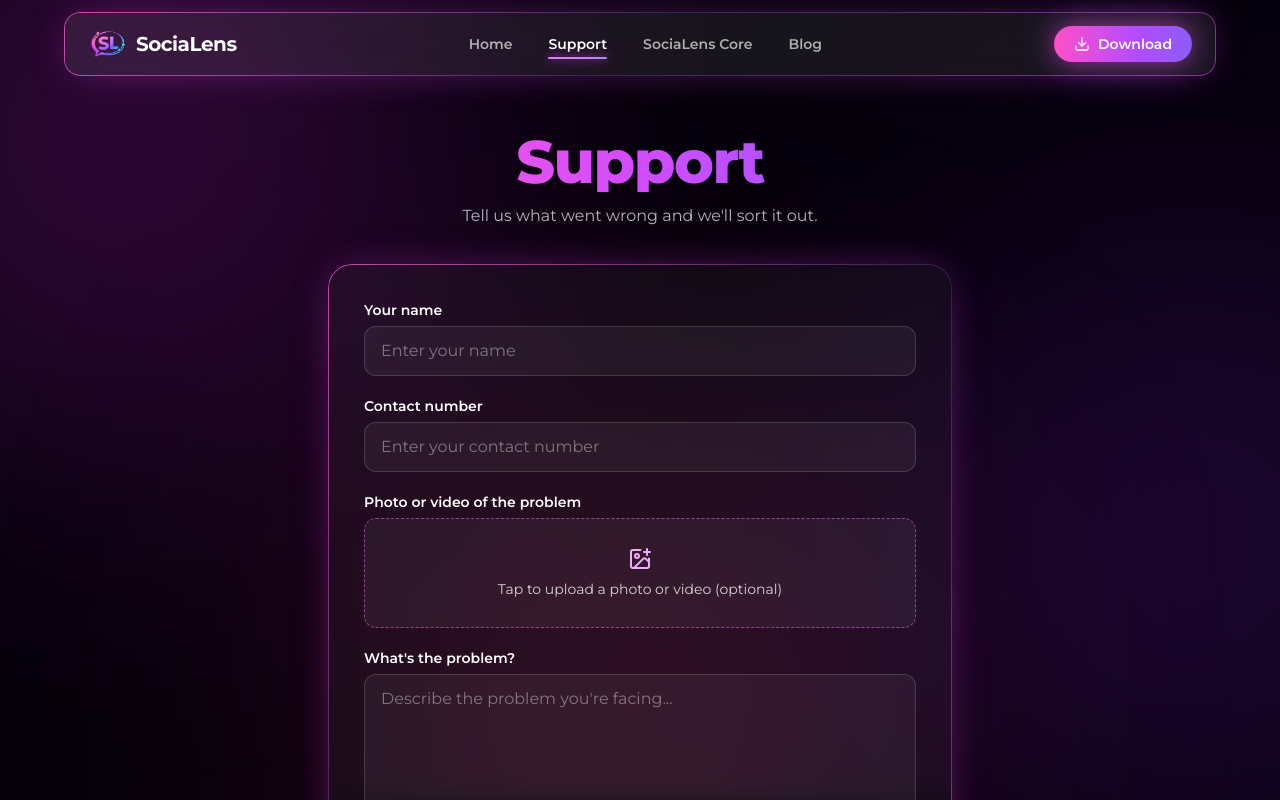
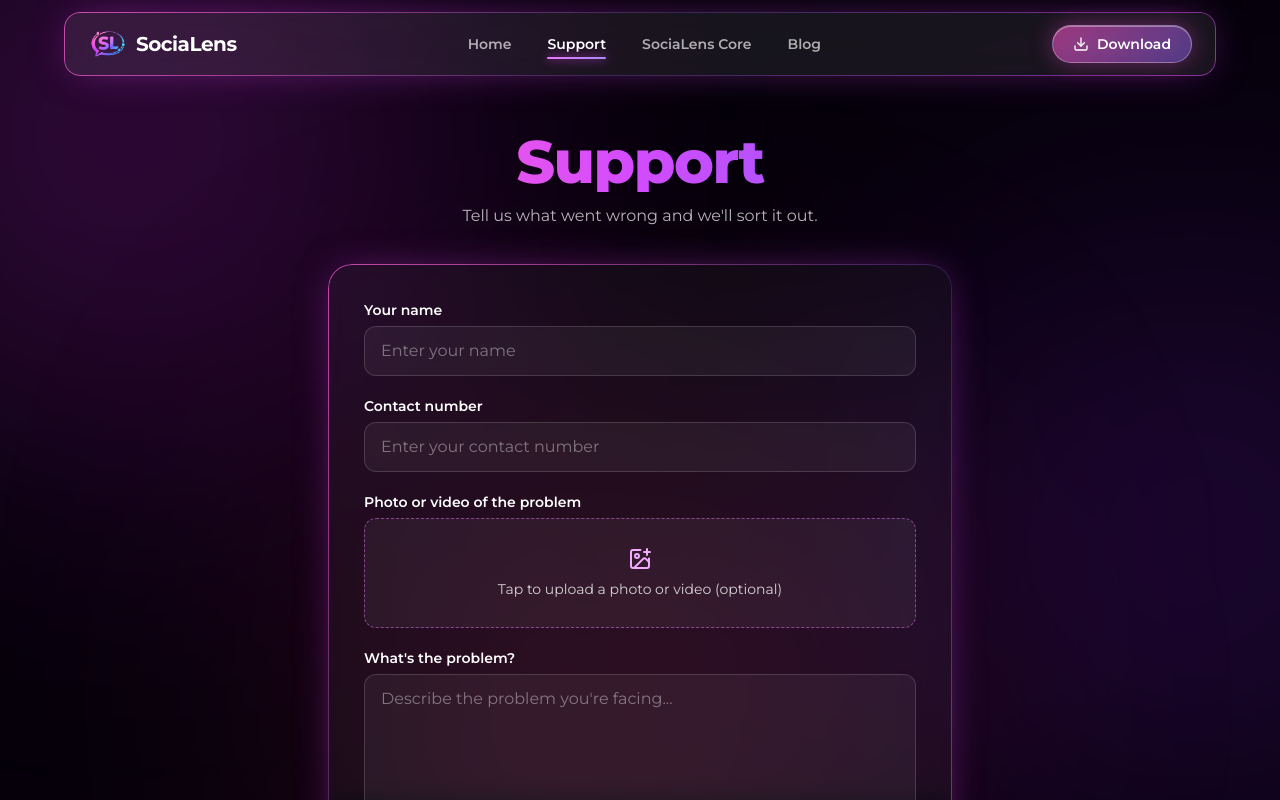
Before and after one commit to mohammadkhandev07-bot/SociaLens-Download, a Next.js app: page /support in a window 1280 px wide. Shown: the top 800 px of the page. Built offline with nearby package versions, Linux system fonts and the light colour scheme.

Commit message:
Refactor button styles for improved design

```diff
--- a/app/globals.css
+++ b/app/globals.css
@@ -21,12 +21,13 @@ body { @apply min-h-screen font-sans text-white antialiased; }
     -webkit-mask-composite: xor; mask-composite: exclude;
   }
   .btn-neon {
-    @apply inline-flex items-center justify-center gap-2 rounded-full px-6 py-2.5 font-semibold text-white transition hover:scale-105 active:scale-95 disabled:opacity-60;
-    background: linear-gradient(90deg, #ff4fc8, #b44bff 60%, #8b5cf6);
-    box-shadow: 0 0 24px rgba(236,72,200,.55), 0 0 48px rgba(139,92,246,.3);
+    @apply inline-flex items-center justify-center gap-2 rounded-full border border-white/30 px-6 py-2.5 font-semibold text-white backdrop-blur-md transition hover:scale-105 hover:border-white/50 active:scale-95 disabled:opacity-60;
+    background: linear-gradient(135deg, rgba(255,79,200,.55), rgba(139,92,246,.45));
+    box-shadow: inset 0 1px 0 rgba(255,255,255,.35), 0 0 22px rgba(236,72,200,.4);
   }
   .btn-ghost {
-    @apply inline-flex items-center justify-center gap-2 rounded-full border border-white/20 bg-white/10 px-6 py-2.5 font-semibold text-white backdrop-blur-md transition hover:bg-white/20;
+    @apply inline-flex items-center justify-center gap-2 rounded-full border border-white/25 bg-white/10 px-6 py-2.5 font-semibold text-white backdrop-blur-md transition hover:bg-white/20;
+    box-shadow: inset 0 1px 0 rgba(255,255,255,.25);
   }
   .field {
     @apply w-full rounded-xl border border-white/15 bg-white/5 px-4 py-3 outline-none transition placeholder:text-white/40 focus:border-fuchsia-400 focus:shadow-[0_0_0_3px_rgba(217,70,239,.35)];
```
